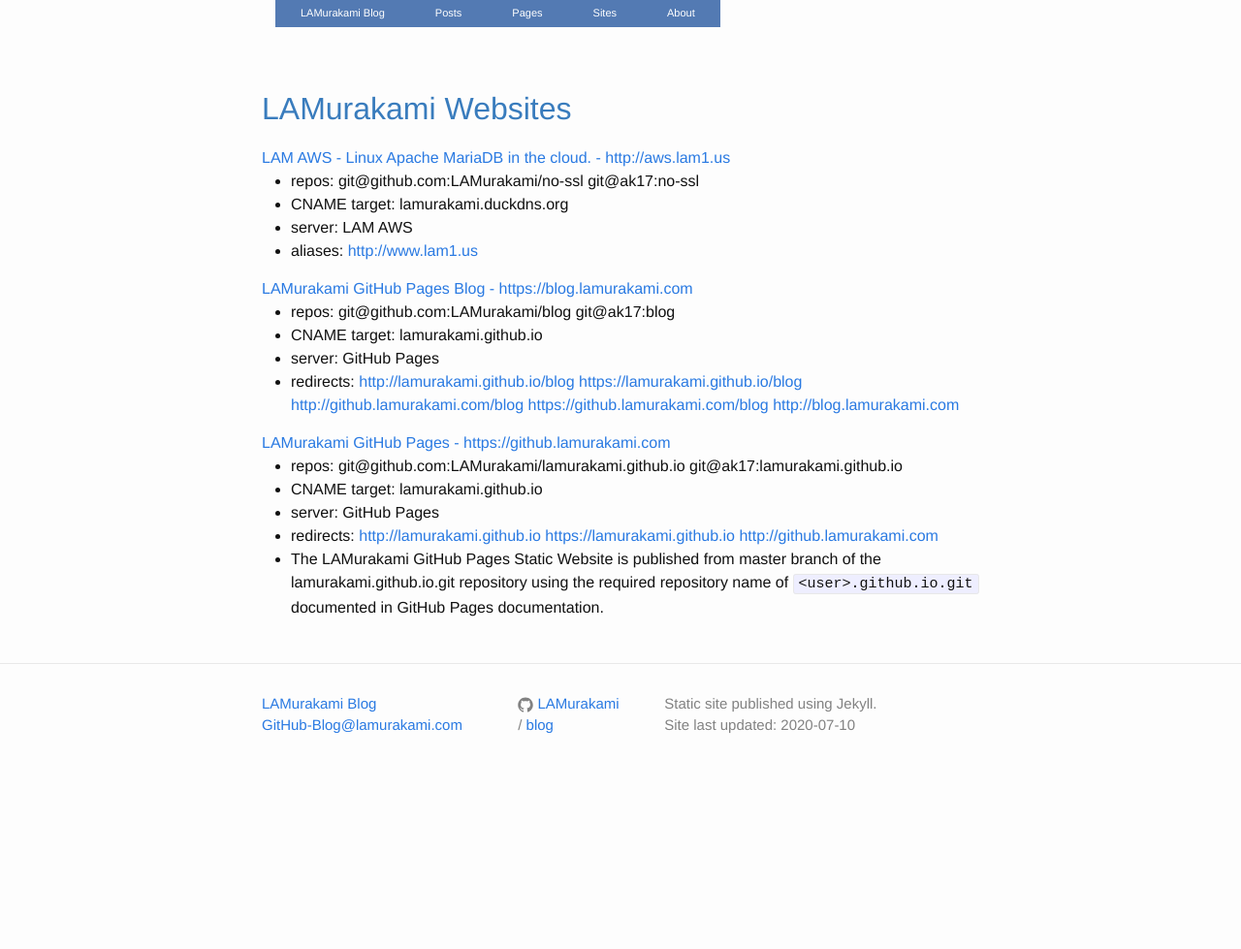
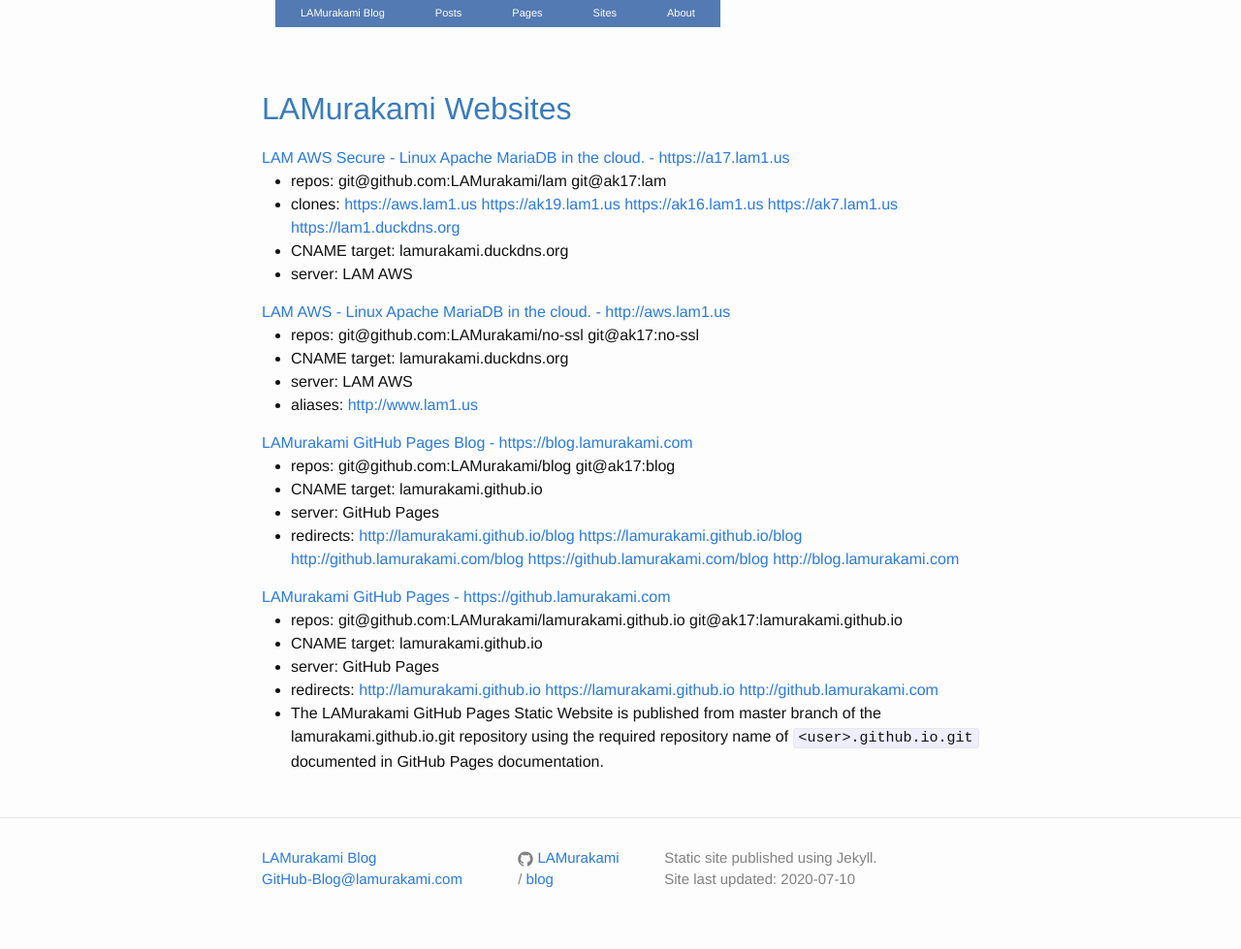
Before and after one commit to LAMurakami/blog, a Jekyll site: the page built from websites.html, in a window 1280 px wide. Shown: the whole page at 97% size. Built offline with Jekyll 4.4.1, drawn with Linux system fonts in a browser that asks for light colours; before the commit the page ends 900 px from its top, so only the background shows below that.

Commit message:
Added 0015-lam.md for https://a17.lam1.us website
For this website I added clones which are different from aliases or
redirects or anything else I had.

The first three website markup files were renamed starting with digits
to sort the entries on the dropdown list and index.

```diff
--- a/_layouts/website.html
+++ b/_layouts/website.html
@@ -9,6 +9,11 @@
     <dd><ul>
     {% if page.repos %}
      <li>repos: {{ page.repos }}</li>
+    {% endif %}
+    {% if page.clones %}
+        <li>clones:{% assign clone = page.clones | split: " " %}
+        {% for r_url in clone %}<a href="{{ r_url }}">{{ r_url }}</a>
+        {% endfor %}</li>
     {% endif %}
     <li>CNAME target: {{ page.CNAME_target }}</li>
     <li>server: {{ page.server }}</li>{% if page.aliases %}
--- /dev/null
+++ b/_websites/0015-lam.md
@@ -0,0 +1,29 @@
+---
+sort_key: 00150
+title:  "LAM AWS Secure - Linux Apache MariaDB in the cloud."
+repos: git@github.com:LAMurakami/lam git@ak17:lam
+w_url: https://a17.lam1.us
+CNAME_target: lamurakami.duckdns.org
+clones: https://aws.lam1.us https://ak19.lam1.us https://ak16.lam1.us https://ak7.lam1.us https://lam1.duckdns.org
+server: LAM AWS
+layout: website
+---
+
+The secure website has been my main private website since the early part of this century
+when the Army Signal Corps on Fort Wainwright convinced me that a LAMP server with
+password authentication should NOT be served up on an un secure website.
+
+The site is currently configured as the default site for traffic on the 443 port.
+
+The site includes a MediaWiki and additional home grown database that has been one of my
+main ways of tracking personal information and information related to my relationship
+with companies, people and other topics.  The Mediawiki application was added when
+I was working for Arctic Region Supercomputing Center as was influenced by their
+adoption of an internal wiki using MediaWiki as an official communications platform.
+
+In 2017 I implemented the https://aws.lam1.us LAM AWS VPC powered clone of the
+LAM Secure Website after my home had been burgled earlier in the year.
+At the time my home in Alaska was burgled I was on my annual vacation in
+Cabo San Lucas, Baja Califirnia, Sur, Mexico and had been manualy maintaining
+one of my laptops https://ak16.lam1.us as a clone of https://ak7.lam1.us
+and actually first noticed the burglary when unable to connect to the LAM AK server.
--- a/websites.html
+++ b/websites.html
@@ -14,6 +14,11 @@
     {% if website.repos %}
      <li>repos: {{ website.repos }}</li>
     {% endif %}
+    {% if website.clones %}
+        <li>clones:{% assign clone = website.clones | split: " " %}
+        {% for r_url in clone %}<a href="{{ r_url }}">{{ r_url }}</a>
+        {% endfor %}</li>
+    {% endif %}
     <li>CNAME target: {{ website.CNAME_target }}</li>
     <li>server: {{ website.server }}</li>{% if website.aliases %}
 <li>aliases:{% assign alias = website.aliases | split: " " %}
```
Also changed, not shown: _websites/0020-no-ssl.md (renamed from _websites/aws-lam1-us.md), _websites/0200-blog.md (renamed from _websites/blog-lamurakami-com.md), _websites/0210-github-user.md (renamed from _websites/github-lamurakami-com.md).
